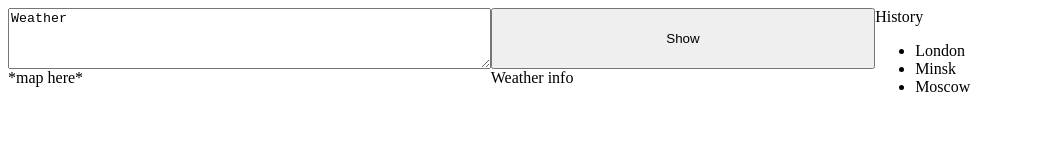
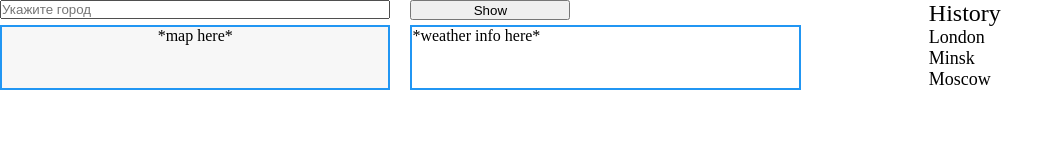
Before and after one commit to LifeIsPerfect/js-basic-lesson-17, a website: page src/index.html in a window 1280 px wide. Shown: the whole page, without its empty margins (0-1062 px from the left). Drawn offline with Linux system fonts and the light colour scheme.

Commit message:
feat: create weather page;

```diff
--- a/src/index.html
+++ b/src/index.html
@@ -8,19 +8,24 @@
     <title>Weather</title>
   </head>
   <body>
-    <textarea class="city-textbox">Weather</textarea>
-    <div class="map">*map here*</div>
-    <button class="show-weather-button">Show</button>
-    <div class="weather-info">Weather info</div>
-    <div class="history">
-        <div class="history-header">History</div>
-        <ul class="history-list">
+    <main class="main-section">
+      <div class="search">
+        <input type="search" class="search__form" placeholder="Укажите город" />
+      </div>
+      <button class="search-button">Show</button>
+      <div class="map">*map here*</div>
+      <div class="weather-info">*weather info here*</div>
+    </main>
+
+    <aside class="history">
+      <div class="history__title">History</div>
+      <ul class="history__list">
         <!-- Понятно, что далее такие элементы будут генерироваться JS-кодом. Сейчас сделал статично как в примере.-->
-        <li class="history-item">London</li>
-        <li class="history-item">Minsk</li>
-        <li class="history-item">Moscow</li>
-        </ul>
-    </div>
+        <li class="history__item">London</li>
+        <li class="history__item">Minsk</li>
+        <li class="history__item">Moscow</li>
+      </ul>
+    </aside>
     <script src="./weather.js"></script>
   </body>
 </html>
--- a/src/style.css
+++ b/src/style.css
@@ -1,12 +1,87 @@
+* {
+  margin: 0;
+  padding: 0;
+}
+
 body {
-  display: grid;
-  /*grid-template-columns: repeat(3, 1fr);
-  grid-template-rows: repeat(2, 1fr);*/
-  grid-template-columns: auto auto auto;
-  grid-template-rows: auto auto;
-  grid-auto-flow: column;
+  display: flex;
+  flex-direction: row;
+  justify-content: space-between;
+  gap: 10%;
 }
 
 .history {
-  grid-row: span 2;
+  flex-grow: 2;
 }
+
+.main-section {
+  flex-grow: 3;
+
+  display: grid;
+
+  grid-column-gap: 20px;
+  grid-row-gap: 5px;
+  grid-auto-flow: row;
+
+  /*grid-template-areas:
+    "search search-button"
+    "map weather-info";*/
+}
+
+@media (min-width: 901px) {
+  .main-section {
+    grid-template-columns: repeat(2, 1fr);
+    grid-template-rows: 20px repeat(1, 1fr);
+    grid-template-areas:
+      'search search-button'
+      'map weather-info';
+  }
+}
+
+@media (max-width: 900px) {
+  .main-section {
+    grid-template-columns: repeat(2, 1fr);
+    grid-template-rows: 20px repeat(2, 1fr);
+    grid-template-areas:
+      'search search-button'
+      'weather-info weather-info'
+      'map map';
+  }
+}
+
+.search__form {
+  grid-area: search;
+  width: 100%;
+}
+
+.search-button {
+  grid-area: search-button;
+  width: 160px;
+}
+
+.map {
+  grid-area: map;
+  border: 2px solid #2196f3;
+  background-color: #f7f7f7;
+  text-align: center;
+}
+
+.history__list {
+  padding: 0;
+  list-style-type: none;
+}
+
+.weather-info {
+  grid-area: weather-info;
+  border: 2px solid #2196f3;
+}
+
+@media (min-width: 900px) {
+  .history__title {
+    font-size: 24px;
+  }
+
+  .history__list {
+    font-size: 18px;
+  }
+}
```
